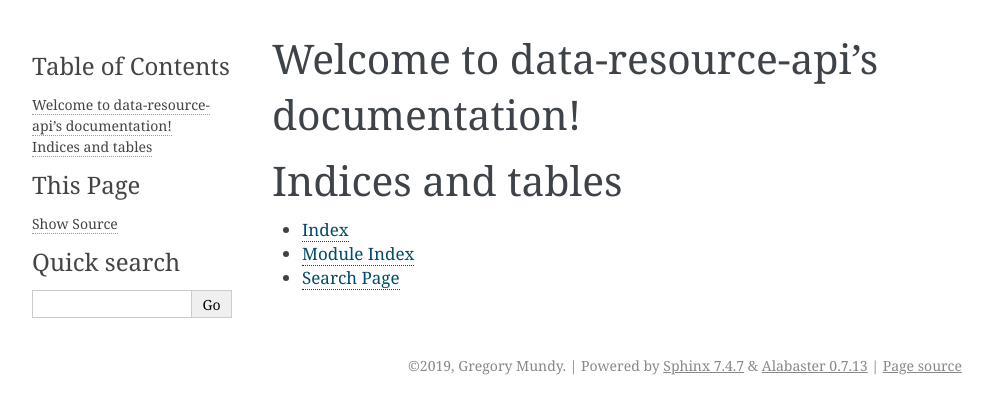
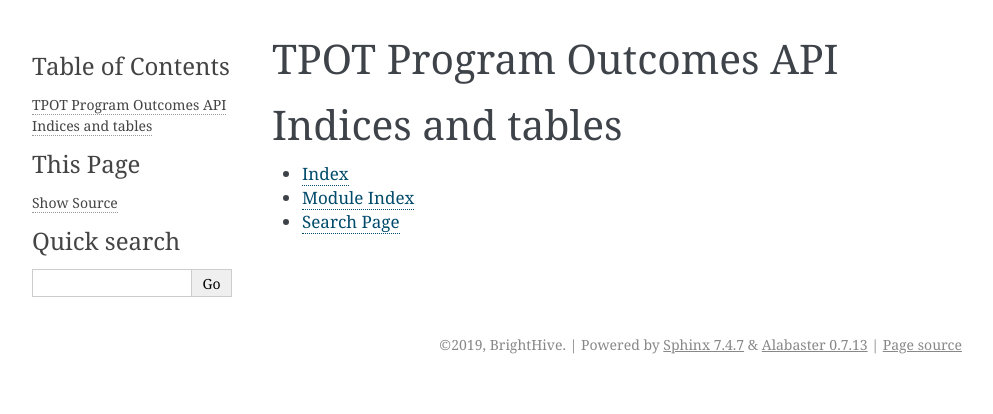
Before and after one commit to brighthive/data-resource-api-static, a Sphinx documentation site: the page built from docs/source/index.rst, in a window 1280 px wide. Shown: the top 414 px of the page, without its empty margins (148-1141 px from the left). Built offline with Sphinx 7.4.7, drawn with Linux system fonts in a browser that asks for light colours.

Commit message:
docs: change name of project to represent github repository

```diff
--- a/docs/source/conf.py
+++ b/docs/source/conf.py
@@ -19,8 +19,8 @@
 
 # -- Project information -----------------------------------------------------
 
-project = 'data-resource-api'
-copyright = '2019, Gregory Mundy'
+project = 'program-outcomes-api'
+copyright = '2019, BrightHive'
 author = 'Gregory Mundy'
 
 # The short X.Y version
--- a/docs/source/index.rst
+++ b/docs/source/index.rst
@@ -3,8 +3,8 @@
    You can adapt this file completely to your liking, but it should at least
    contain the root `toctree` directive.
 
-Welcome to data-resource-api's documentation!
-=============================================
+TPOT Program Outcomes API
+=========================
 
 .. toctree::
    :maxdepth: 2
```
Also changed, not shown: 3 other files.
